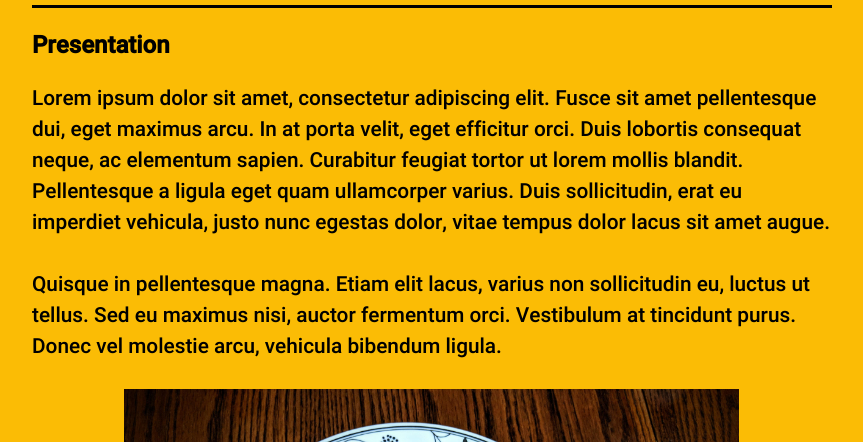
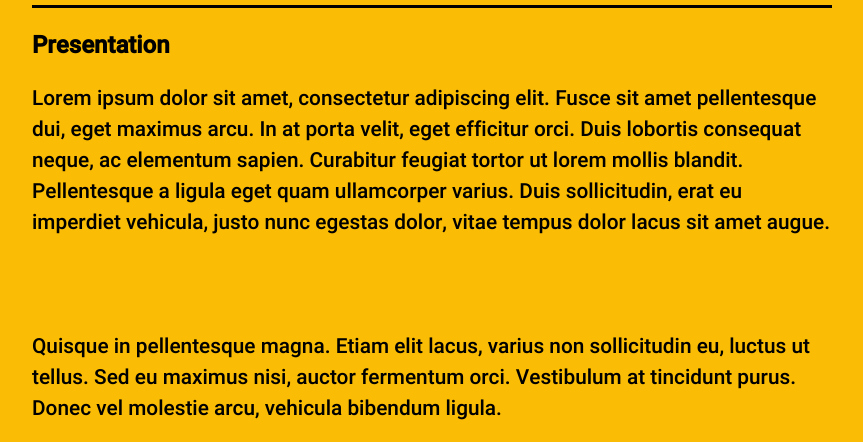
Before and after one commit to jongallucci/ExampleWebsite, a plain HTML site: page index.html in a window 1280 px wide. Shown: the part 327-769 px from the top of the page, without its empty margins (208-1071 px from the left). Drawn offline with Linux system fonts and the light colour scheme.

Commit message:
Updating the html to add a link and line break
Minimal changes

```diff
--- a/index.html
+++ b/index.html
@@ -23,9 +23,11 @@
 
   <hr>
   <h2>Presentation</h2>
-    <p> Lorem ipsum dolor sit amet, consectetur adipiscing elit. Fusce sit amet pellentesque dui, eget maximus arcu. In at porta velit, eget efficitur orci. Duis lobortis consequat neque, ac elementum sapien. Curabitur feugiat tortor ut lorem mollis blandit. Pellentesque a ligula eget quam ullamcorper varius. Duis sollicitudin, erat eu imperdiet vehicula, justo nunc egestas dolor, vitae tempus dolor lacus sit amet augue.
+  <p> Lorem ipsum dolor sit amet, consectetur adipiscing elit. Fusce sit amet pellentesque dui, eget maximus arcu. In at porta velit, eget efficitur orci. Duis lobortis consequat neque, ac elementum sapien. Curabitur feugiat tortor ut lorem mollis blandit.
+    Pellentesque a ligula eget quam ullamcorper varius. Duis sollicitudin, erat eu imperdiet vehicula, justo nunc egestas dolor, vitae tempus dolor lacus sit amet augue.
     <br><br>
-        Quisque in pellentesque magna. Etiam elit lacus, varius non sollicitudin eu, luctus ut tellus. Sed eu maximus nisi, auctor fermentum orci. Vestibulum at tincidunt purus. Donec vel molestie arcu, vehicula bibendum ligula.</p>
+    <a href="https://jongallucci.github.io/ExampleWebsite/"></a>
+    <br><br> Quisque in pellentesque magna. Etiam elit lacus, varius non sollicitudin eu, luctus ut tellus. Sed eu maximus nisi, auctor fermentum orci. Vestibulum at tincidunt purus. Donec vel molestie arcu, vehicula bibendum ligula.</p>
   <ul>
     <li>
       <img src="assets/img/IMG_20180806_164135-min.jpg">
@@ -40,8 +42,11 @@
     </li>
   </ul>
   <p>Lorem ipsum dolor sit amet, consectetur adipiscing elit. Fusce sit amet pellentesque dui, eget maximus arcu. In at porta velit, eget efficitur orci. </p>
+
+  <hr>
   <h2>Abstract</h2>
-    <p>Lorem ipsum dolor sit amet, consectetur adipiscing elit. Fusce sit amet pellentesque dui, eget maximus arcu. In at porta velit, eget efficitur orci. Vivamus varius auctor tincidunt. Ut in dolor eget sapien vehicula vulputate. Etiam lobortis ante in felis dignissim posuere. </p>
+  <p>Lorem ipsum dolor sit amet, consectetur adipiscing elit. Fusce sit amet pellentesque dui, eget maximus arcu. In at porta velit, eget efficitur orci. Vivamus varius auctor tincidunt. Ut in dolor eget sapien vehicula vulputate. Etiam lobortis ante in
+    felis dignissim posuere. </p>
   <ul>
     <li>
       <img src="assets/img/IMG_20181030_183946-min.jpg">
```
Lines whose indentation alone changed are shown as unchanged.
